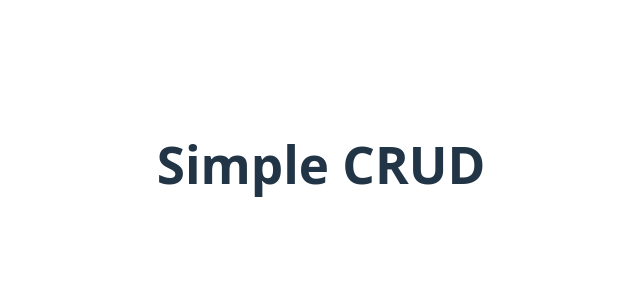
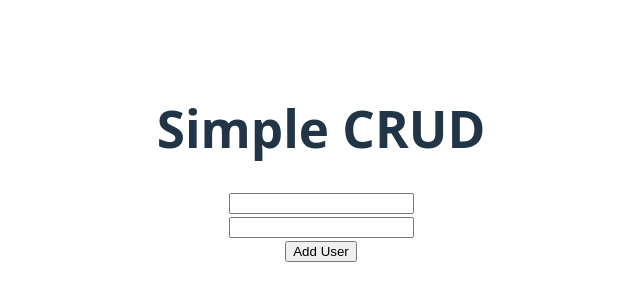
Before and after one commit to tasninanika/Simple-CRUD-Client, a React (Vite) app: page / in a window 1280 px wide. Shown: the part 236-536 px from the top of the page, without its empty margins (319-959 px from the left). Built offline with nearby package versions, Linux system fonts and the light colour scheme.

Commit message:
create a form

```diff
--- a/src/App.jsx
+++ b/src/App.jsx
@@ -4,6 +4,13 @@ function App() {
   return (
     <>
       <h1>Simple CRUD</h1>
+      <form>
+        <input type="text" name="name" />
+        <br />
+        <input type="email" name="email" />
+        <br />
+        <input type="submit" value="Add User" />
+      </form>
     </>
   );
 }
```
